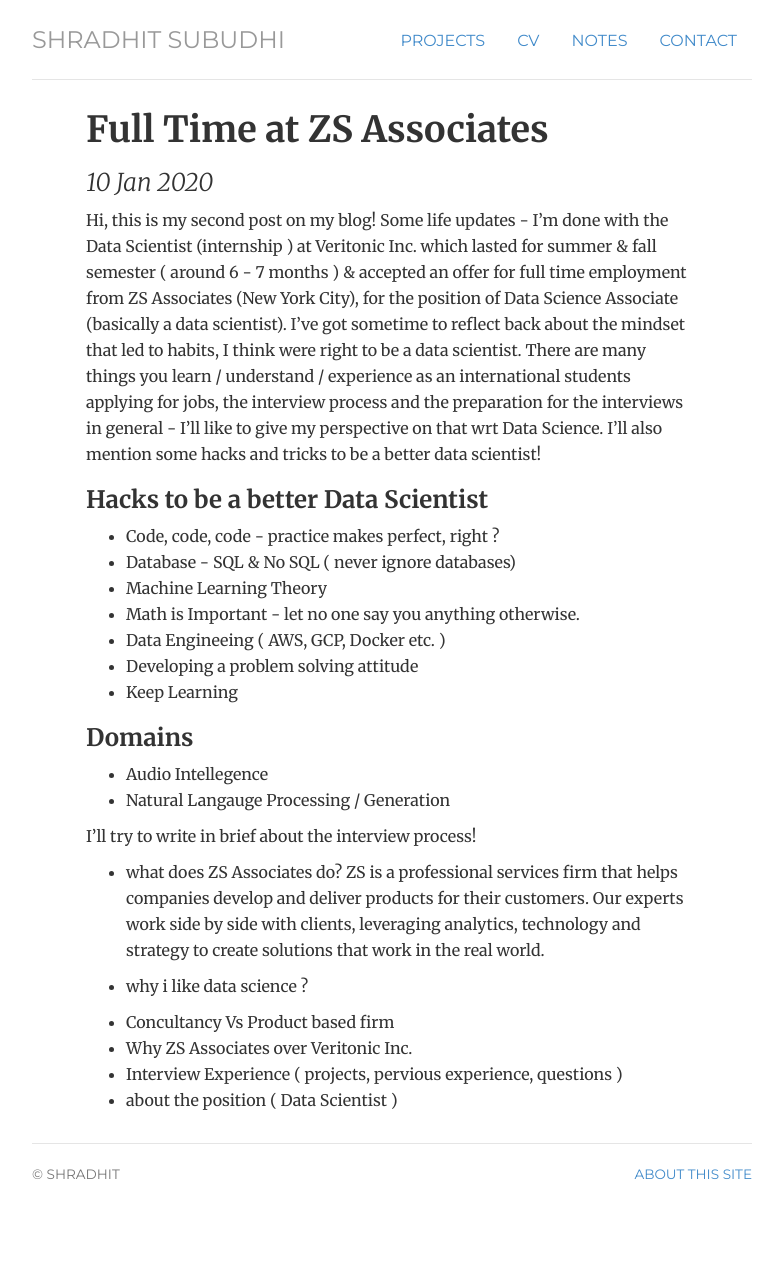
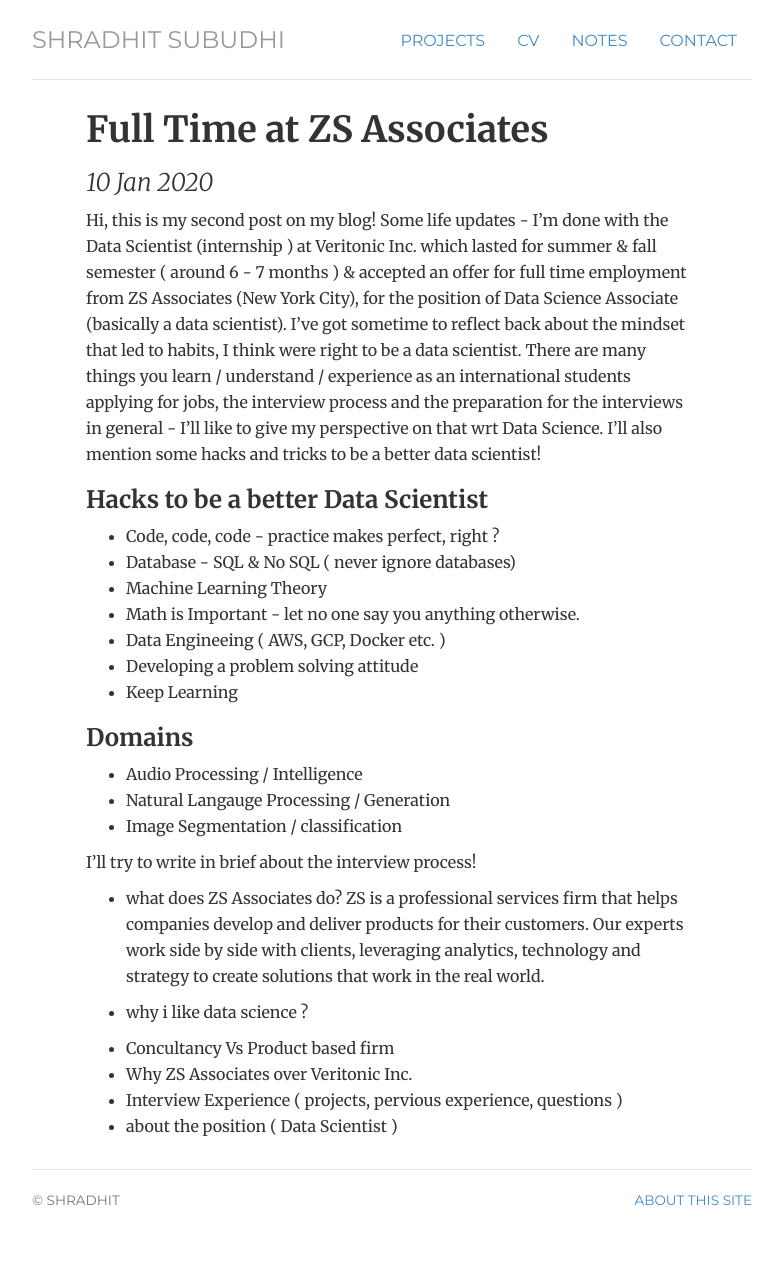
Before and after one commit to shradhit7/shradhit7.github.io, a Jekyll site: the page built from _posts/2020-01-10- Full Time Job.md, in a window 1280 px wide. Shown: the whole page, without its empty margins (248-1031 px from the left). Built offline with Jekyll 4.4.1, drawn with Linux system fonts in a browser that asks for light colours; before the commit the page ends 1236 px from its top, so only the background shows below that.

Commit message:
Update 2020-01-10- Full Time Job.md

```diff
--- a/_posts/2020-01-10- Full Time Job.md
+++ b/_posts/2020-01-10- Full Time Job.md
@@ -17,8 +17,9 @@
 - Keep Learning
 
 ### Domains
-- Audio Intellegence
+- Audio Processing / Intelligence
 - Natural Langauge Processing / Generation
+- Image Segmentation / classification
 
 
 I'll try to write in brief about the interview process!
```
